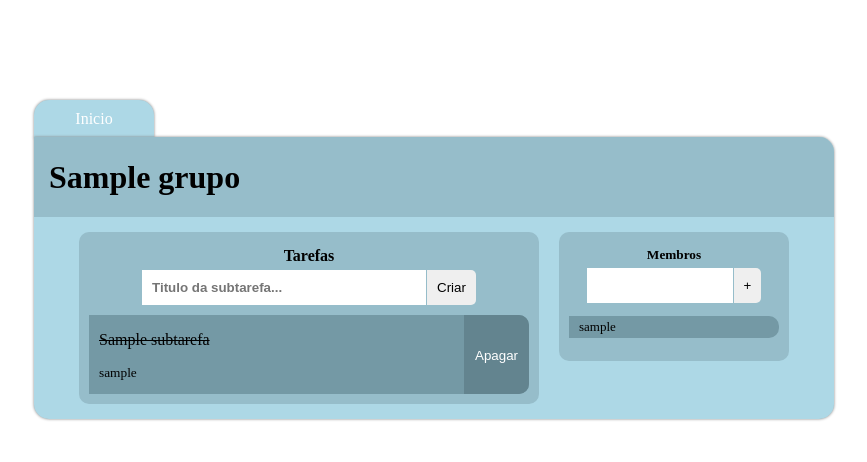
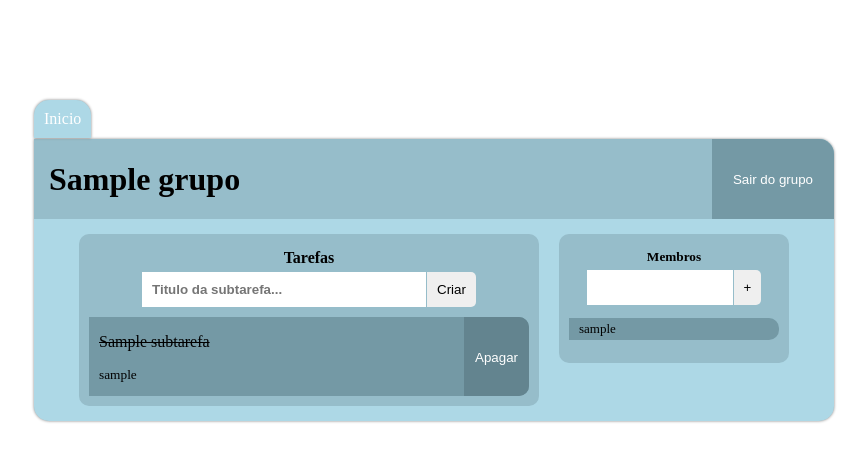
Before and after one commit to Marconi-Soares/Gerenciador-de-Tarefas-Django, a Django app: page /grupo/1/ in a window 1280 px wide. Shown: the top 462 px of the page, without its empty margins (206-1073 px from the left). Run offline with Django 4.2, Linux system fonts and the light colour scheme; a user stored in the database is signed in; tables that the repository leaves empty hold one stand-in row (values such as "Sample post").

Commit message:
primeira revisao de detalhes

```diff
--- a/todo_list/models.py
+++ b/todo_list/models.py
@@ -32,10 +32,15 @@ class Grupo(models.Model):
     class Meta:
         default_related_name='grupo'
 
-
     def __str__(self):
         return self.nome
 
+    def remover(self, usuario):
+        if usuario in self.usuarios.all():
+            self.usuarios.remove(usuario)
+
+    def contar_incompletas(self):
+        return int(self.subtarefas.filter(completo=False).count())
 
 class SubTarefa(TarefaBase):
     grupo = models.ForeignKey(Grupo, on_delete=models.CASCADE, related_name='subtarefas')
@@ -47,3 +52,4 @@ class SubTarefa(TarefaBase):
     def completar(self, usuario):
         self.completo = True
         self.completado_por = usuario
+        self.save()
--- a/todo_list/static/css/containerPrincipal.css
+++ b/todo_list/static/css/containerPrincipal.css
@@ -1,7 +1,25 @@
+#lista-de-botoes {
+    display: flex;
+    justify-content: space-between;
+}
+
+#botoes-esquerda, #botoes-direita  {
+    display: flex;
+}
+
+#botoes-direita {
+    margin-right: 15px;
+}
+
+#lista-de-botoes > #botoes-esquerda > #botao + #botao,
+#lista-de-botoes > #botoes-direita > #botao + #botao {
+    margin-left: 10px;
+}
+
 #botao {
     padding: 10px;
     background-color: lightblue;
-    width: 100px;
+    width: fit-content;
     text-align: center;
     border-radius: 15px 15px 0 0;
     box-shadow: 0 0 3px 0 gray;
@@ -16,7 +34,7 @@
 }
 
 #container-principal {
-    margin: -1px auto;
+    margin: 1px auto;
     max-width: 800px;
     background-color: lightblue;
     border-radius: 0 15px 15px 15px;
--- a/todo_list/static/css/todo_list/grupo.css
+++ b/todo_list/static/css/todo_list/grupo.css
@@ -1,3 +1,22 @@
+#cabecalho > #sair-do-grupo {
+    display: flex;
+    align-items: center;
+    height: 50px;
+    padding: 15px;
+    border-radius: 0 15px 0 0;
+    background-color: rgb(116, 153, 165);
+}
+
+#sair-do-grupo > input {
+    background-color: transparent;
+    border: none;
+    color: white;
+}
+#sair-do-grupo > input:hover {
+    color: rgb(250, 117, 117);
+    cursor: pointer;
+}
+
 #grid-grupo-detail {
     display: grid;
     padding: 15px;
--- a/todo_list/templates/containerPrincipal.html
+++ b/todo_list/templates/containerPrincipal.html
@@ -1,11 +1,19 @@
 {% extends 'base.html' %}
 
 {% block main %}
-    <div id="botao">
-        {% block botao %}
-        {% endblock botao %}
+    <div id="lista-de-botoes">
+        <div id="botoes-esquerda">
+            <div id="botao">
+                {% block botao %}{% endblock botao %}
+            </div>
+            {% block botao_extra %}{% endblock %}
+        </div>
+        <div id="botoes-direita">
+            {% block botao_direita %} {% endblock botao_direita %}
+        </div>
+
+
     </div>
-
     <div id="container-principal">
         <div id="cabecalho">
             {% block cabecalho %} {% endblock cabecalho %}
--- a/todo_list/templates/todo_list/grupo.html
+++ b/todo_list/templates/todo_list/grupo.html
@@ -4,7 +4,13 @@
 
 {% block botao %} <a href="{% url 'pagina-inicial' %}">Inicio</a>{% endblock botao %}
 
-{% block cabecalho %} <h1>{{ grupo.nome|truncatewords:5 }} {{ teste }}</h1>  {% endblock cabecalho %}
+{% block cabecalho %}
+    <h1>{{ grupo.nome|truncatewords:5 }}</h1>
+    <form action="{% url 'grupo-actions' acao='sair-do-grupo' pk=grupo.id %}" id="sair-do-grupo" method="post">
+        <input type="submit" value="Sair do grupo">
+        {% csrf_token %}
+    </form>
+{% endblock cabecalho %}
 
 {% block conteudo %}
     <div id="grid-grupo-detail">
@@ -12,7 +18,7 @@
 
             <h4 id="tarefas">Tarefas</h4>
 
-            <form class="grupo-edit-form" action="{% url 'grupo'  grupo.id %}" method="post">
+            <form class="grupo-edit-form" action="{% url 'grupo-actions' acao='criar-subtarefa' pk=grupo.id %}" method="post">
                 <input type="text" placeholder="Titulo da subtarefa..." name="titulo" required="true">
                 <input type="submit" value="Criar">
 
@@ -20,12 +26,6 @@
             </form>
 
             {% for subtarefa in lista_de_subtarefas %}
-                <!--<div class="subtarefa-lista">
-                    <a href="">
-                        <p class="subtarefa-item"> {{ subtarefa.titulo }}</p>
-                        <p>{{ subtarefa.id }}</p>
-                    </a>
-                </div>-->
                 <div class="subtarefa-lista">
                     {% if subtarefa.completo %}
                         <div>
--- a/todo_list/templates/todo_list/paginaInicial.html
+++ b/todo_list/templates/todo_list/paginaInicial.html
@@ -61,7 +61,7 @@
                 <a href="{% url 'grupo' grupo.id %}">
                     <p class="item-titulo"> <b>{{ grupo.nome }}</b></p>
                 </a>
-                    <p><small>{{ grupo.subtarefas.count }} tarefas incompletas </small></p>
+                    <p><small>{{ grupo.contar_incompletas }} tarefas incompletas </small></p>
             </div>
 
             {% empty %}
--- a/todo_list/urls.py
+++ b/todo_list/urls.py
@@ -9,5 +9,7 @@ urlpatterns = [
     path('tarefa/<int:pk>/actions/<str:acao>', TarefaActions.as_view(), name='tarefa-actions'),
 
     path('grupo/<int:pk>/', GrupoView.as_view(), name='grupo'),
-    path('grupo/<int:grupo>/subtarefa/<int:pk>/actions/<str:acao>', SubTarefaView.as_view(), name='subtarefa-actions')
+
+    path('grupo/<int:pk>/actions/<str:acao>', GrupoActions.as_view(), name='grupo-actions'),
+    path('grupo/<int:grupo>/subtarefa/<int:pk>/actions/<str:acao>', SubTarefaActions.as_view(), name='subtarefa-actions')
 ]
--- a/todo_list/views.py
+++ b/todo_list/views.py
@@ -171,7 +171,62 @@ class GrupoView(LoginRequiredMixin, UpdateView):
         return redirect('grupo', pk=grupo.id)
 
 
-class SubTarefaView(LoginRequiredMixin, UpdateView):
+class GrupoActions(LoginRequiredMixin, UpdateView):
+    model = Grupo
+    fields = []
+
+    def get(self, request, *args: str, **kwargs):
+        if self.is_membro():
+            return self.voltar_ao_grupo()
+
+        return redirect('pagina-inicial')
+
+    def post(self, request, *args: str, **kwargs):
+        acao = kwargs['acao'] or None
+
+        if self.is_membro():
+            self.perform_acao(acao)
+            return self.voltar_ao_grupo()
+
+        return redirect('pagina-inicial')
+
+
+    # VERIFICAÇÕES
+    def is_membro(self):
+        grupo = self.get_object()
+        usuario = self.request.user
+        return usuario.grupo.filter(pk=grupo.id).exists()
+
+    def is_grupo_ativo(self):
+        grupo = self.get_object()
+
+        if grupo.usuarios.all().count() > 1:
+            return True
+
+        self.apagar_grupo(grupo)
+
+    #AÇÕES
+    def voltar_ao_grupo(self):
+        grupo = self.get_object()
+        return redirect('grupo', pk=grupo.id)
+
+    def perform_acao(self, acao):
+        grupo = self.get_object()
+
+        if acao == 'criar-subtarefa':
+            titulo = self.request.POST.get('titulo')
+            self.criar_subtarefa(titulo=titulo)
+
+        elif acao == 'sair-do-grupo':
+            grupo.remover(self.request.user)
+            return redirect('pagina-inicial')
+
+    def criar_subtarefa(self, titulo):
+        grupo = self.get_object()
+        SubTarefa.objects.create(titulo=titulo, grupo=grupo)
+
+
+class SubTarefaActions(LoginRequiredMixin, UpdateView):
     model = SubTarefa
     fields = []
 
@@ -208,7 +263,6 @@ class SubTarefaView(LoginRequiredMixin, UpdateView):
 
         if acao == 'completar':
             subtarefa.completar(usuario)
-            subtarefa.save()
 
         elif acao == 'apagar':
             subtarefa.delete()
```
Also changed, not shown: auth_app/templates/auth_app/registro.html (+4 -4 lines).
